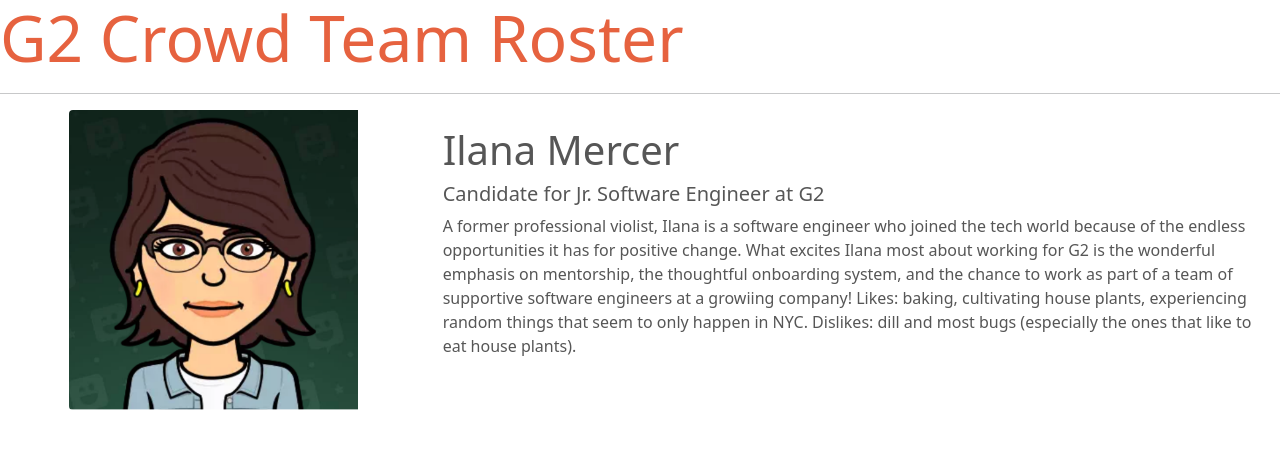
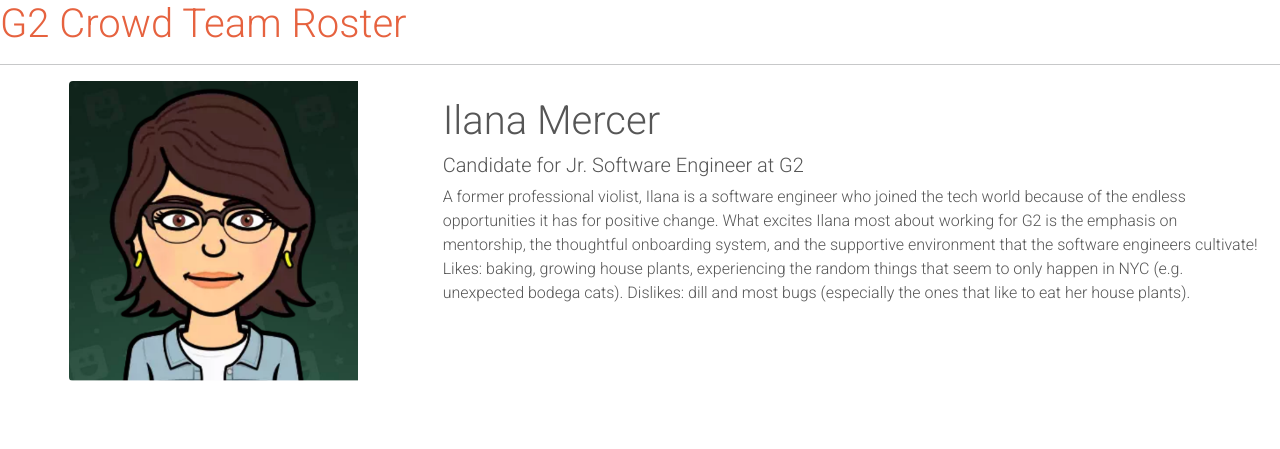
Before and after one commit to violatido/roster, a Django app: template roster/templates/roster/index.html in a window 1280 px wide. Shown: the top 449 px of the page. Run offline with Django 3.2, Linux system fonts and the light colour scheme; the template is opened without the code that fills it, so the values that code supplies are empty.

Commit message:
added new font, minor styling changes, replaced script with import

```diff
--- a/roster/static/css/roster.css
+++ b/roster/static/css/roster.css
@@ -1,3 +1,4 @@
+@import url('https://fonts.googleapis.com/css2?family=Roboto:wght@300;500&display=swap');
 .btn {
     color: #3398B9;
 }
@@ -20,8 +21,12 @@
 
 h1 {
     color: #E6623F;
+    font-weight: 300;
+    font-family: Roboto, sans-serif;
 }
 
 h3, h5, p {
-    color: #565656
+    color: #565656;
+    font-weight: 300;
+    font-family: Roboto, sans-serif;
 }
--- a/roster/templates/roster/index.html
+++ b/roster/templates/roster/index.html
@@ -7,11 +7,15 @@
     <link href="https://cdn.jsdelivr.net/npm/bootstrap@5.1.3/dist/css/bootstrap.min.css" rel="stylesheet" integrity="sha384-1BmE4kWBq78iYhFldvKuhfTAU6auU8tT94WrHftjDbrCEXSU1oBoqyl2QvZ6jIW3" crossorigin="anonymous">
     <link rel="stylesheet" href="/static/css/roster.css">
     <script src="https://code.jquery.com/jquery-3.6.0.js" integrity="sha256-H+K7U5CnXl1h5ywQfKtSj8PCmoN9aaq30gDh27Xc0jk=" crossorigin="anonymous"></script>
-    <title>G2 Roster</title>
+    <title>G2 Roster Page</title>
 </head>
 <body>
-    <h1 class="display-3">G2 Crowd Team Roster</h1>
-    <hr>
+    <div class="row">
+        <div class="col">
+            <h1>G2 Crowd Team Roster</h1>
+            <hr>
+        </div>
+    </div>
     {% for e in employee_roster %}
     <div class="card mb-3">
         <div class="row g-0">
@@ -20,7 +24,7 @@
             </div>
             <div class="col-sm-8">
                 <div class="card-body">
-                    <h3 class="card-title display-6">{{ e.name }}</h3>
+                    <h3 class="card-title">{{ e.name }}</h3>
                     <h5 class="card-title">{{ e.title }}</h5>
                     <p class="card-text">{{ e.bio }}</p>
                     <p class="card-text m-0 d-flex align-items-center">
@@ -36,8 +40,9 @@
                 </div>
             </div>
         </div>
+        <hr>
     </div>
-    <hr>
+
     {% endfor %}
     <!-- Created an Ilana card for fun! -->
     <div class="card mb-3">
@@ -51,28 +56,16 @@
                     <h5 class="card-title">Candidate for Jr. Software Engineer at G2</h5>
                     <p class="card-text">
                         A former professional violist, Ilana is a software engineer who joined the tech world because of the endless opportunities it has for
-                        positive change. What excites Ilana most about working for G2 is the wonderful emphasis on mentorship, the thoughtful onboarding system,
-                        and the chance to work as part of a team of supportive software engineers at a growiing company! Likes: baking, cultivating house
-                        plants, experiencing random things that seem to only happen in NYC. Dislikes: dill and most bugs (especially the ones that like to eat house plants).
+                        positive change. What excites Ilana most about working for G2 is the emphasis on mentorship, the thoughtful onboarding system,
+                        and the supportive environment that the software engineers cultivate! Likes: baking, growing house plants, experiencing
+                        the random things that seem to only happen in NYC (e.g. unexpected bodega cats). Dislikes: dill and most bugs
+                        (especially the ones that like to eat her house plants).
                     </p>
                 </div>
             </div>
         </div>
     </div>
     <script src="https://cdn.jsdelivr.net/npm/bootstrap@5.1.3/dist/js/bootstrap.bundle.min.js" integrity="sha384-ka7Sk0Gln4gmtz2MlQnikT1wXgYsOg+OMhuP+IlRH9sENBO0LRn5q+8nbTov4+1p" crossorigin="anonymous"></script>
-    <script>
-        function addVote(id){
-            $.ajax ({
-                url: '/roster/update-vote-count',
-                type: "GET",
-                data: {
-                    employee_id : id,
-                },
-                success: function(data) {
-                    document.getElementById(`vote-count-${id}`).innerHTML = `${data["vote_count"]}`;
-                }
-            })
-        }
-    </script>
+    <script src="/static/js/roster.js"></script>
 </body>
 </html>
```
